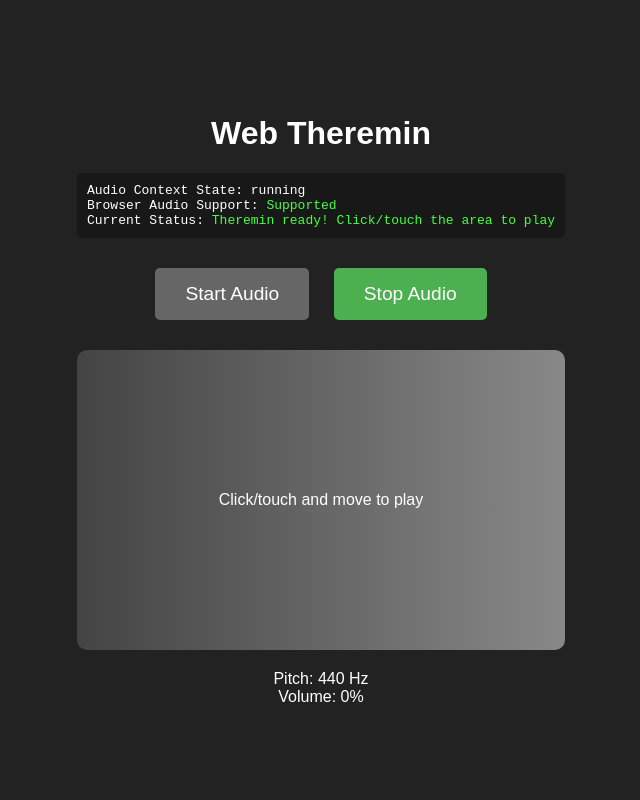
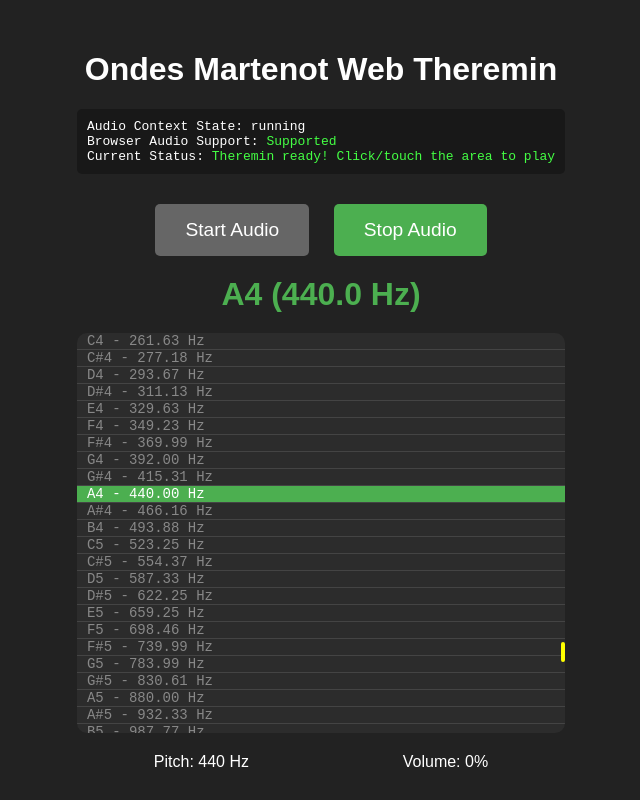
Before and after one commit to sleepgood/Test-pwa-app, a plain HTML site: page index.html in a window 1280 px wide. Both pictures are taken after a click on the button "Start Audio". Shown: the whole page, without its empty margins (319-959 px from the left). Drawn offline with Linux system fonts and the light colour scheme.

Commit message:
Update index.html

```diff
--- a/index.html
+++ b/index.html
@@ -3,7 +3,7 @@
 <head>
     <meta charset="UTF-8">
     <meta name="viewport" content="width=device-width, initial-scale=1.0">
-    <title>Web Theremin</title>
+    <title>Ondes Martenot Web Theremin</title>
     <style>
         body, html {
             margin: 0;
@@ -19,7 +19,7 @@
 
         #container {
             width: 100%;
-            max-width: 800px;
+            max-width: 1000px;
             padding: 20px;
             text-align: center;
         }
@@ -51,24 +51,71 @@
 
         #theremin-area {
             width: 100%;
-            height: 300px;
-            background: linear-gradient(90deg, #444, #888);
+            height: 400px;
+            background: #2c2c2c;
             margin: 20px 0;
             border-radius: 10px;
+            position: relative;
+            overflow: hidden;
+        }
+
+        #keyboard {
+            position: absolute;
+            left: 0;
+            width: 100%;
+            height: 100%;
             display: flex;
-            justify-content: center;
+            flex-direction: column;
+        }
+
+        .key {
+            height: 14.28%;
+            border-bottom: 1px solid #444;
+            display: flex;
             align-items: center;
-            cursor: pointer;
+            padding-left: 10px;
+            color: #888;
+            font-family: monospace;
+            font-size: 14px;
+            transition: background-color 0.1s;
+        }
+
+        .key.active {
+            background-color: #4CAF50;
+            color: white;
+        }
+
+        #freq-indicator {
+            position: absolute;
+            right: 0;
+            width: 4px;
+            height: 20px;
+            background-color: #ff0;
+            transition: top 0.1s;
+            border-radius: 2px;
         }
 
         .status-error { color: #ff4444; }
         .status-success { color: #44ff44; }
         .status-info { color: #4444ff; }
+
+        #controls {
+            display: flex;
+            justify-content: space-around;
+            margin-top: 20px;
+        }
+
+        #note-display {
+            font-size: 2em;
+            font-weight: bold;
+            margin: 10px 0;
+            color: #4CAF50;
+        }
     </style>
 </head>
 <body>
     <div id="container">
-        <h1>Web Theremin</h1>
+        <h1>Ondes Martenot Web Theremin</h1>
 
         <div id="debug-info">
             Audio Context State: <span id="audio-state">Not initialized</span><br>
@@ -79,8 +126,11 @@
         <button id="start-button">Start Audio</button>
         <button id="stop-button" disabled>Stop Audio</button>
 
+        <div id="note-display">A4 (440 Hz)</div>
+
         <div id="theremin-area">
-            <div id="touch-info">Click/touch here to play</div>
+            <div id="keyboard"></div>
+            <div id="freq-indicator"></div>
         </div>
 
         <div id="controls">
@@ -90,6 +140,23 @@
     </div>
 
     <script>
+        // Note frequencies for reference
+        const NOTES = {
+            'C8': 4186.01, 'B7': 3951.07, 'A#7': 3729.31, 'A7': 3520.00,
+            'G#7': 3322.44, 'G7': 3135.96, 'F#7': 2959.96, 'F7': 2793.83,
+            'E7': 2637.02, 'D#7': 2489.02, 'D7': 2349.32, 'C#7': 2217.46,
+            'C7': 2093.00, 'B6': 1975.53, 'A#6': 1864.66, 'A6': 1760.00,
+            'G#6': 1661.22, 'G6': 1567.98, 'F#6': 1479.98, 'F6': 1396.91,
+            'E6': 1318.51, 'D#6': 1244.51, 'D6': 1174.66, 'C#6': 1108.73,
+            'C6': 1046.50, 'B5': 987.767, 'A#5': 932.328, 'A5': 880.000,
+            'G#5': 830.609, 'G5': 783.991, 'F#5': 739.989, 'F5': 698.456,
+            'E5': 659.255, 'D#5': 622.254, 'D5': 587.330, 'C#5': 554.365,
+            'C5': 523.251, 'B4': 493.883, 'A#4': 466.164, 'A4': 440.000,
+            'G#4': 415.305, 'G4': 391.995, 'F#4': 369.994, 'F4': 349.228,
+            'E4': 329.628, 'D#4': 311.127, 'D4': 293.665, 'C#4': 277.183,
+            'C4': 261.626
+        };
+
         // Debug elements
         const audioStateEl = document.getElementById('audio-state');
         const browserSupportEl = document.getElementById('browser-support');
@@ -99,7 +166,60 @@
         const thereminArea = document.getElementById('theremin-area');
         const pitchDisplay = document.getElementById('pitch-display');
         const volumeDisplay = document.getElementById('volume-display');
-        const touchInfo = document.getElementById('touch-info');
+        const noteDisplay = document.getElementById('note-display');
+        const keyboard = document.getElementById('keyboard');
+        const freqIndicator = document.getElementById('freq-indicator');
+
+        // Create keyboard visualization
+        function createKeyboard() {
+            const notes = Object.entries(NOTES).reverse();
+            notes.forEach(([note, freq]) => {
+                const key = document.createElement('div');
+                key.className = 'key';
+                key.setAttribute('data-note', note);
+                key.setAttribute('data-freq', freq);
+                key.textContent = `${note} - ${freq.toFixed(2)} Hz`;
+                keyboard.appendChild(key);
+            });
+        }
+        createKeyboard();
+
+        // Find closest note
+        function findClosestNote(frequency) {
+            let closestNote = 'A4';
+            let closestDiff = Infinity;
+
+            for (const [note, freq] of Object.entries(NOTES)) {
+                const diff = Math.abs(frequency - freq);
+                if (diff < closestDiff) {
+                    closestDiff = diff;
+                    closestNote = note;
+                }
+            }
+            return closestNote;
+        }
+
+        // Update visual indication
+        function updateVisualNote(frequency) {
+            // Clear previous active keys
+            document.querySelectorAll('.key.active').forEach(key => key.classList.remove('active'));
+
+            // Find and highlight closest note
+            const note = findClosestNote(frequency);
+            const keyEl = document.querySelector(`.key[data-note="${note}"]`);
+            if (keyEl) {
+                keyEl.classList.add('active');
+                noteDisplay.textContent = `${note} (${frequency.toFixed(1)} Hz)`;
+            }
+
+            // Update frequency indicator position
+            const minFreq = Math.log(NOTES['C4']);
+            const maxFreq = Math.log(NOTES['C8']);
+            const logFreq = Math.log(frequency);
+            const position = (logFreq - minFreq) / (maxFreq - minFreq);
+            const top = Math.max(0, Math.min(1, 1 - position)) * (thereminArea.clientHeight - 20);
+            freqIndicator.style.top = `${top}px`;
+        }
 
         // Audio variables
         let audioCtx = null;
@@ -115,7 +235,6 @@
             return hasAudioContext;
         }
 
-        // Initialize audio
         async function initAudio() {
             try {
                 currentStatusEl.textContent = "Initializing audio...";
@@ -161,7 +280,7 @@
                 isPlaying = true;
 
                 currentStatusEl.textContent = "Theremin ready! Click/touch the area to play";
-                touchInfo.textContent = "Click/touch and move to play";
+                updateVisualNote(440);
             } catch (error) {
                 currentStatusEl.textContent = `Error starting theremin: ${error.message}`;
                 currentStatusEl.className = "status-error";
@@ -192,13 +311,19 @@
             try {
                 const rect = thereminArea.getBoundingClientRect();
                 const relativeY = yPosition - rect.top;
-                const maxFrequency = 1000;
-                const minFrequency = 100;
-                const pitchRange = maxFrequency - minFrequency;
+                const minFreq = NOTES['C4'];
+                const maxFreq = NOTES['C8'];
 
-                const frequency = maxFrequency - ((relativeY / rect.height) * pitchRange);
-                oscillator.frequency.setValueAtTime(Math.max(minFrequency, Math.min(maxFrequency, frequency)), audioCtx.currentTime);
+                // Use logarithmic scaling for frequency
+                const logMinFreq = Math.log(minFreq);
+                const logMaxFreq = Math.log(maxFreq);
+                const position = 1 - (relativeY / rect.height);
+                const logFreq = logMinFreq + (position * (logMaxFreq - logMinFreq));
+                const frequency = Math.exp(logFreq);
+
+                oscillator.frequency.setValueAtTime(frequency, audioCtx.currentTime);
                 pitchDisplay.textContent = `Pitch: ${frequency.toFixed(1)} Hz`;
+                updateVisualNote(frequency);
             } catch (error) {
                 console.error("Error updating pitch:", error);
             }
```
